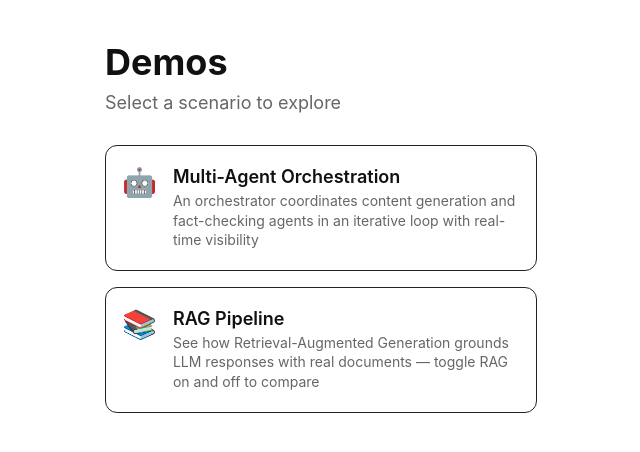
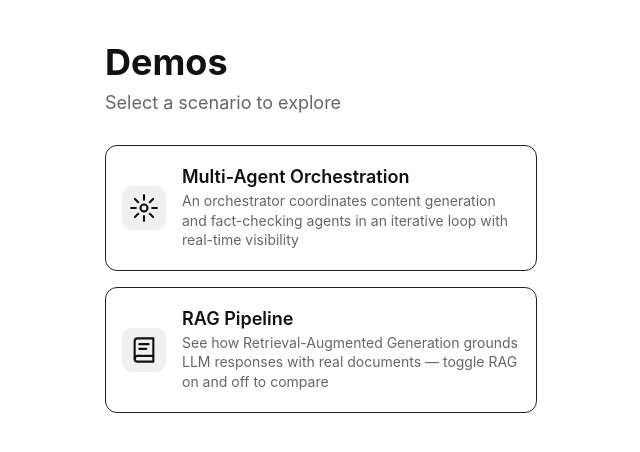
Before and after one commit to jenschristianschroder/demo-agentic-scenarios, a React (Vite) app: page /features in a window 1280 px wide. Shown: the top 452 px of the page, without its empty margins (319-959 px from the left). Built offline with nearby package versions, Linux system fonts and the light colour scheme.

Commit message:
Refactor code structure for improved readability and maintainability

```diff
--- a/src/pages/FeaturesScreen.css
+++ b/src/pages/FeaturesScreen.css
@@ -25,7 +25,7 @@
 
 .feature-card {
   display: flex;
-  align-items: flex-start;
+  align-items: center;
   gap: 16px;
   padding: 20px 16px;
   border: 1.5px solid #222222;
@@ -41,10 +41,15 @@
 }
 
 .feature-card-icon {
-  font-size: 1.75rem;
+  display: flex;
+  align-items: center;
+  justify-content: center;
   flex-shrink: 0;
-  line-height: 1;
-  padding-top: 2px;
+  width: 44px;
+  height: 44px;
+  color: #111111;
+  background: #f0f0f0;
+  border-radius: 10px;
 }
 
 .feature-card-text {
--- a/src/pages/FeaturesScreen.tsx
+++ b/src/pages/FeaturesScreen.tsx
@@ -1,7 +1,29 @@
 import React from 'react';
 import { useNavigate } from 'react-router-dom';
 import { SCENARIOS } from '../types';
+import type { ScenarioId } from '../types';
 import './FeaturesScreen.css';
+
+const ScenarioIcon: React.FC<{ id: ScenarioId }> = ({ id }) => {
+  switch (id) {
+    case 'multi-agent-orchestration':
+      return (
+        <svg width="28" height="28" viewBox="0 0 24 24" fill="none" stroke="currentColor" strokeWidth="1.8" strokeLinecap="round" strokeLinejoin="round">
+          <circle cx="12" cy="12" r="3" />
+          <path d="M12 1v4M12 19v4M4.22 4.22l2.83 2.83M16.95 16.95l2.83 2.83M1 12h4M19 12h4M4.22 19.78l2.83-2.83M16.95 7.05l2.83-2.83" />
+        </svg>
+      );
+    case 'rag-pipeline':
+      return (
+        <svg width="28" height="28" viewBox="0 0 24 24" fill="none" stroke="currentColor" strokeWidth="1.8" strokeLinecap="round" strokeLinejoin="round">
+          <path d="M4 19.5A2.5 2.5 0 0 1 6.5 17H20" />
+          <path d="M6.5 2H20v20H6.5A2.5 2.5 0 0 1 4 19.5v-15A2.5 2.5 0 0 1 6.5 2z" />
+          <line x1="8" y1="7" x2="16" y2="7" />
+          <line x1="8" y1="11" x2="14" y2="11" />
+        </svg>
+      );
+  }
+};
 
 const FeaturesScreen: React.FC = () => {
   const navigate = useNavigate();
@@ -17,7 +39,9 @@ const FeaturesScreen: React.FC = () => {
             className="feature-card"
             onClick={() => navigate(s.route)}
           >
-            <span className="feature-card-icon">{s.icon}</span>
+            <span className="feature-card-icon">
+              <ScenarioIcon id={s.id} />
+            </span>
             <div className="feature-card-text">
               <span className="feature-card-label">{s.label}</span>
               <span className="feature-card-desc">{s.description}</span>
```
Also changed, not shown: public/images/agentic-scenarios-thumbnail.png (added).
